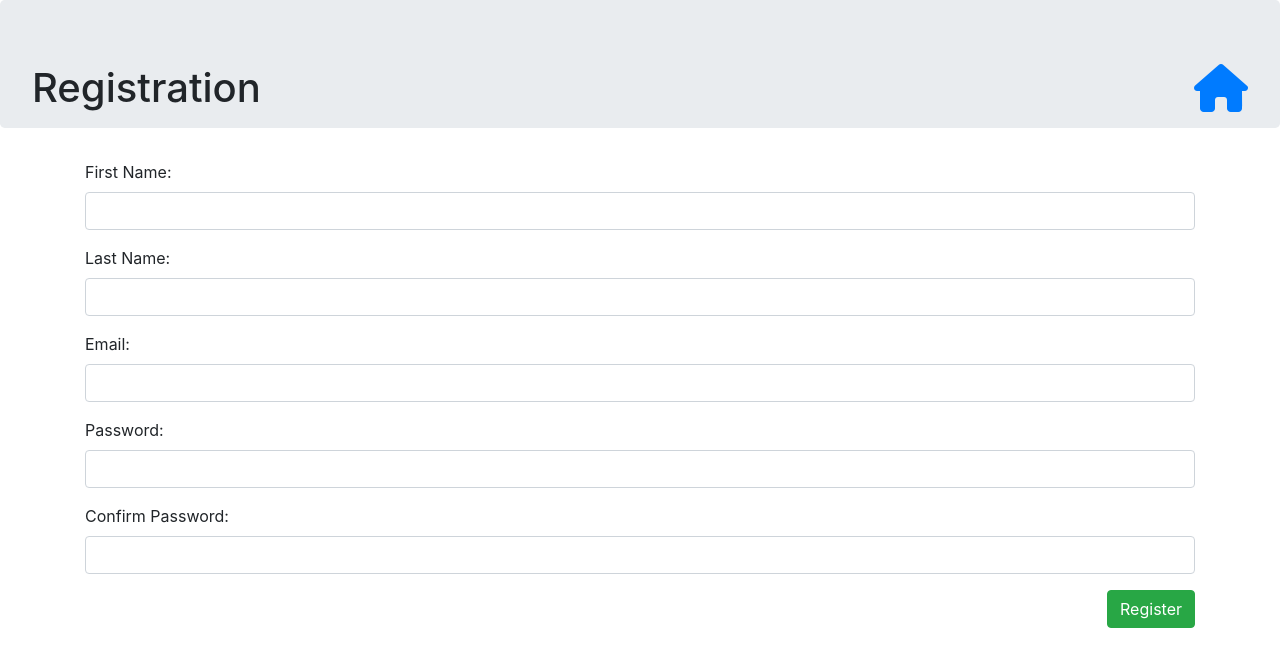
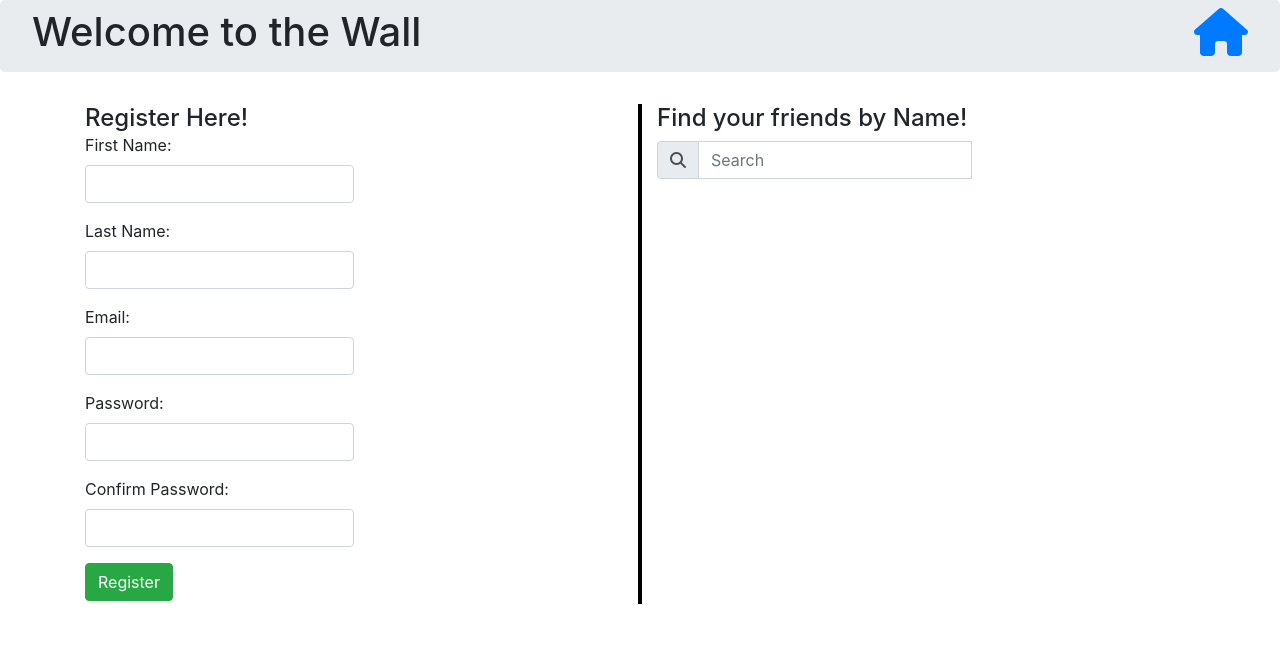
Before and after one commit to rkaladeen/private-wall, a Flask app: template templates/register.html in a window 1280 px wide. Shown: the top 667 px of the page. Run offline with Flask 2, Linux system fonts and the light colour scheme; the template is opened without the code that fills it, so the values that code supplies are empty; some libraries are stand-ins or nearby versions.

Commit message:
adding search bar with AJAX

```diff
--- a/server.py
+++ b/server.py
@@ -11,7 +11,7 @@ EMAIL_REGEX = re.compile(r'^[a-zA-Z0-9.+_-]+@[a-zA-Z0-9._-]+\.[a-zA-Z]+$')
 PW_REGEX = re.compile(r'^(?=.*[A-Z])(?=.*\d)[a-zA-Z]\w{7,14}$')
 ALL_LETTERS_REGEX = re.compile(r'^[A-Za-z]{1,}$')
 
-################################## Messaging Application  ################################
+######################### Messaging Application  ###########################
 @app.route("/send", methods=['POST'])
 def send():
   is_vaild = True
@@ -50,7 +50,7 @@ def delMessage(message_id):
   return redirect("/")
 
 
-####################################### LOGIN ##########################################
+################################## LOGIN ##################################
 @app.route("/")
 def index():
   return render_template("index.html")
@@ -100,6 +100,7 @@ def login():
   flash("The email or password you entered is incorrect, please try again!", 'failed')
   return redirect("/") # Is condition are false, user is redirected to login page (index.html)
 
+
 @app.route("/welcome")
 def welcome():
   if session['logged_in']['is_logged_in']:
@@ -110,7 +111,7 @@ def welcome():
     all_users = mysql.query_db(user_query, data)
 
     ############# Add query to render messages ###################
-    message_query = "SELECT users.first_name, messages.id, messages.sender_id , messages.message, messages.created_at FROM users LEFT JOIN messages ON users.id = recipient_id WHERE recipient_id = %(user_id)s ORDER BY users.first_name ASC;"
+    message_query = "SELECT users.first_name, messages.id, messages.sender_id , messages.message, messages.created_at FROM users LEFT JOIN messages ON users.id = recipient_id WHERE recipient_id = %(user_id)s ORDER BY messages.created_at DESC;"
     message_data = { "user_id" : session['logged_in']['user_id'] }
 
     mysql = connectToMySQL('cd_mysql_flask')
@@ -135,6 +136,7 @@ def welcome():
     return render_template("welcome.html", users = all_users, messages = my_messages)
   return redirect("/") # Redirects to index if user is not logged in
 
+############################## REGISTER ###############################
 @app.route("/register")
 def register():
   return render_template("register.html")
@@ -181,8 +183,31 @@ def registration():
   }
   return redirect("/register")
 
+@app.route("/email", methods=['POST'])
+def email():
+  found = False
+  mysql = connectToMySQL('cd_mysql_flask')
+  query = "SELECT email FROM users WHERE email = %(em)s;"
+  data = { "em" : request.form['email'] }
+  results = mysql.query_db(query, data)
+  if results:
+    found = True
+  return render_template('partials/email.html', found = found)
 
-################################# ADMINISTRATIVE  ###################################
+@app.route("/usersearch")
+def search():
+  if request.args.get('username') != "":
+    mysql = connectToMySQL("cd_mysql_flask")
+    query = "SELECT * FROM users WHERE first_name LIKE %%(name)s;"
+    data = { "name" : request.args.get('username') + "%" }
+    results = mysql.query_db(query, data)
+    print("TESTSTSTSTST",request.args.get('username'))
+    return render_template("partials/search.html", users = results)
+  return render_template("partials/search.html")
+
+
+
+########################### ADMINISTRATIVE  ############################
 
 @app.route("/users")
 def users():
@@ -304,16 +329,5 @@ def delete(user_id):
     return redirect("/users")
   return redirect("/")
 
-@app.route("/email", methods=['POST'])
-def email():
-  found = False
-  mysql = connectToMySQL('cd_mysql_flask')
-  query = "SELECT email FROM users WHERE email = %(em)s;"
-  data = { "em" : request.form['email'] }
-  results = mysql.query_db(query, data)
-  if results:
-    found = True
-  return render_template('partials/email.html', found = found)
-
 if __name__ == "__main__":
   app.run(debug=True)
--- a/static/css/style.css
+++ b/static/css/style.css
@@ -2,11 +2,32 @@
   /* outline: 1px solid red;  */
 
 }
-
-.left {
-  /* border-right: 2.5px solid black;  */
+  /* Register.html */
+.left-pane {
+  height: 500px;
+  border-right: 2.5px solid black;
+  overflow: visible;
+  display: inline-block;
 }
 
-.right {
-  border-left: 5px solid black;
+.right-pane {
+  height: 500px;
+  border-left: 2.5px solid black;
+  overflow: visible;
+  display: inline-block;
 }
+
+  /* Welcome.html */
+.left-pane-messages {
+  height: 500px;
+  border-right: 2.5px solid black;
+  overflow-y: auto;
+  display: inline-block;
+}
+
+.right-pane-friends {
+  height: 500px;
+  border-left: 2.5px solid black;
+  overflow-y: auto;
+  display: inline-block;
+}
--- a/static/js/wall.js
+++ b/static/js/wall.js
@@ -11,3 +11,26 @@ $(document).ready(function(){
     })
   })
 })
+
+$(document).ready(function(){
+  $('#username').keyup(function(){
+    var data = $("#username-search").serialize() // capture all the data in the form in the variable data
+
+    $.ajax({
+      method: "GET", // we are using a post request here, but this could also be done with a get
+      url: "/usersearch",
+      data: data
+    })
+    .done(function(res){
+      $('#search').html(res) // manipulate the dom when the response comes back
+      if (data != "username="){
+        $('#search').addClass('d-inline')
+      }else{
+        $('#search').removeClass('d-inline')
+      }
+    })
+    console.log(data);
+
+  })
+
+})
--- a/templates/index.html
+++ b/templates/index.html
@@ -6,15 +6,16 @@
   <meta http-equiv="X-UA-Compatible" content="ie=edge">
   <title>Login</title>
   <link rel="stylesheet" href="https://stackpath.bootstrapcdn.com/bootstrap/4.3.1/css/bootstrap.min.css" integrity="sha384-ggOyR0iXCbMQv3Xipma34MD+dH/1fQ784/j6cY/iJTQUOhcWr7x9JvoRxT2MZw1T" crossorigin="anonymous">
-
+  <link rel="stylesheet" href="{{ url_for('static', filename= 'css/style.css') }}">
   <script src="https://kit.fontawesome.com/e2cd4330ca.js"></script>
 </head>
 <body>
-  <div class="jumbotron">
+  <div class="jumbotron pt-2">
     <h1 class="float-left">Login Here</h1>
   </div>
 
   <div class="container">
+    <div class="login col-xs-6 col-md-6">
       <form action="/login" method="POST">
         <div class="form-group">
           <label for="user_email">Email:</label>
@@ -35,5 +36,6 @@
         <a class="btn btn-secondary float-left" href="/register">Register</a>
       </form>
     </div>
+  </div>
 </body>
 </html>
--- a/templates/register.html
+++ b/templates/register.html
@@ -6,22 +6,25 @@
   <meta http-equiv="X-UA-Compatible" content="ie=edge">
   <title>Create</title>
   <link rel="stylesheet" href="https://stackpath.bootstrapcdn.com/bootstrap/4.3.1/css/bootstrap.min.css" integrity="sha384-ggOyR0iXCbMQv3Xipma34MD+dH/1fQ784/j6cY/iJTQUOhcWr7x9JvoRxT2MZw1T" crossorigin="anonymous">
-
+  <link rel="stylesheet" href="{{ url_for('static', filename= 'css/style.css') }}">
   <script src="https://kit.fontawesome.com/e2cd4330ca.js"></script>
   <script src="https://ajax.googleapis.com/ajax/libs/jquery/3.4.1/jquery.min.js"></script>
   <script src="{{ url_for('static', filename='js/wall.js') }}"></script>
 </head>
 <body>
-  <div class="jumbotron">
-    <h1 class="float-left">Registration</h1>
+  <div class="jumbotron pt-2">
+    <h1 class="float-left">Welcome to the Wall</h1>
     <a class="fas fa-home fa-3x d-inline float-right" href='/'></a>
   </div>
 
   <div class="container">
+    <div class="row">
+      <div class="left-pane col-xs-6 col-md-6">
+        <h4 class="d-inline">Register Here!</h4>
         <form action="/registration" method="POST" id="regForm">
           <div class="form-group">
             <label for="first_name">First Name:</label>
-        <input type="text" class="form-control" id="first_name" name="fname" value="{{session['register-dict']['fn']}}">
+            <input type="text" class="form-control col-6" id="first_name" name="fname" value="{{session['register-dict']['fn']}}">
             {% with errors = get_flashed_messages(category_filter=["fname"]) %}
               {% if errors %}
                 {%- for msg in errors %}
@@ -32,7 +35,7 @@
           </div>
           <div class="form-group">
             <label for="last_name">Last Name:</label>
-        <input type="text" class="form-control" id="last_name" name="lname" value="{{session['register-dict']['ln']}}">
+            <input type="text" class="form-control col-6" id="last_name" name="lname" value="{{session['register-dict']['ln']}}">
             {% with errors = get_flashed_messages(category_filter=["lname"]) %}
               {% if errors %}
                 {%- for msg in errors %}
@@ -43,7 +46,7 @@
           </div>
           <div class="form-group">
             <label for="email">Email:</label>
-        <input type="email" class="form-control" id="email" aria-describedby="emailHelp" name="email" value="{{session['register-dict']['em']}}">
+            <input type="email" class="form-control col-6" id="email" aria-describedby="emailHelp" name="email" value="{{session['register-dict']['em']}}">
             <div id="emailMsg"></div>
             {% with errors = get_flashed_messages(category_filter=["email"]) %}
               {% if errors %}
@@ -55,28 +58,48 @@
           </div>
           <div class="form-group">
             <label for="pw-input">Password:</label>
-        <input type="password" class="form-control" id="pw-input" aria-describedby="pwHelp" name="password">
+            <input type="password" class="form-control col-6" id="pw-input" aria-describedby="pwHelp" name="password">
             {% with errors = get_flashed_messages(category_filter=["password"]) %}
               {% if errors %}
                 {%- for msg in errors %}
-              <small class="text-danger">{{ msg }}</small>
+                  <small class="text-danger" id="pwHelp">{{ msg }}</small>
                 {% endfor -%}
               {% endif %}
             {% endwith %}
           </div>
           <div class="form-group">
             <label for="pw-input">Confirm Password:</label>
-        <input type="password" class="form-control" id="pw-input-confirm" aria-describedby="pwHelp" name="password-confirm">
+            <input type="password" class="form-control col-6" id="pw-input-confirm" aria-describedby="pwHelp" name="password-confirm">
             {% with errors = get_flashed_messages(category_filter=["pw-confirm"]) %}
               {% if errors %}
                 {%- for msg in errors %}
-              <small class="text-danger">{{ msg }}</small>
+                  <small class="text-danger" id="pwHelp">{{ msg }}</small>
                 {% endfor -%}
               {% endif %}
             {% endwith %}
           </div>
-      <button type="submit" class="btn btn-success float-right">Register</button>
+          <button type="submit" class="btn btn-success">Register</button>
         </form>
+      </div>
+
+      <div class="right-pane col-xs-6 col-md-6">
+        <h4 class="d-inline">Find your friends by Name!</h4>
+
+          <form class="form-inline mt-2" id="username-search" method="GET">
+            <div class="input-group dropdown">
+              <div class="input-group-prepend">
+                <span class="input-group-text" id="basic-addon1">
+                  <i class="fas fa-search"></i>
+                </span>
+              </div>
+              <input type="text" class="form-control dropdown-toggle" name="username" placeholder="Search" id="username" data-toggle="dropdown" aria-haspopup="true" aria-expanded="true">
+              <div class="dropdown-menu" id="search" aria-labelledby="username"></div>
+            </div>
+
+          </form>
+
+      </div>
+    </div>
   </div>
 
 
```
Also changed, not shown: templates/partials/search.html (added, +7 -0 lines), templates/welcome.html (+7 -5 lines). Lines whose indentation alone changed are shown as unchanged.
